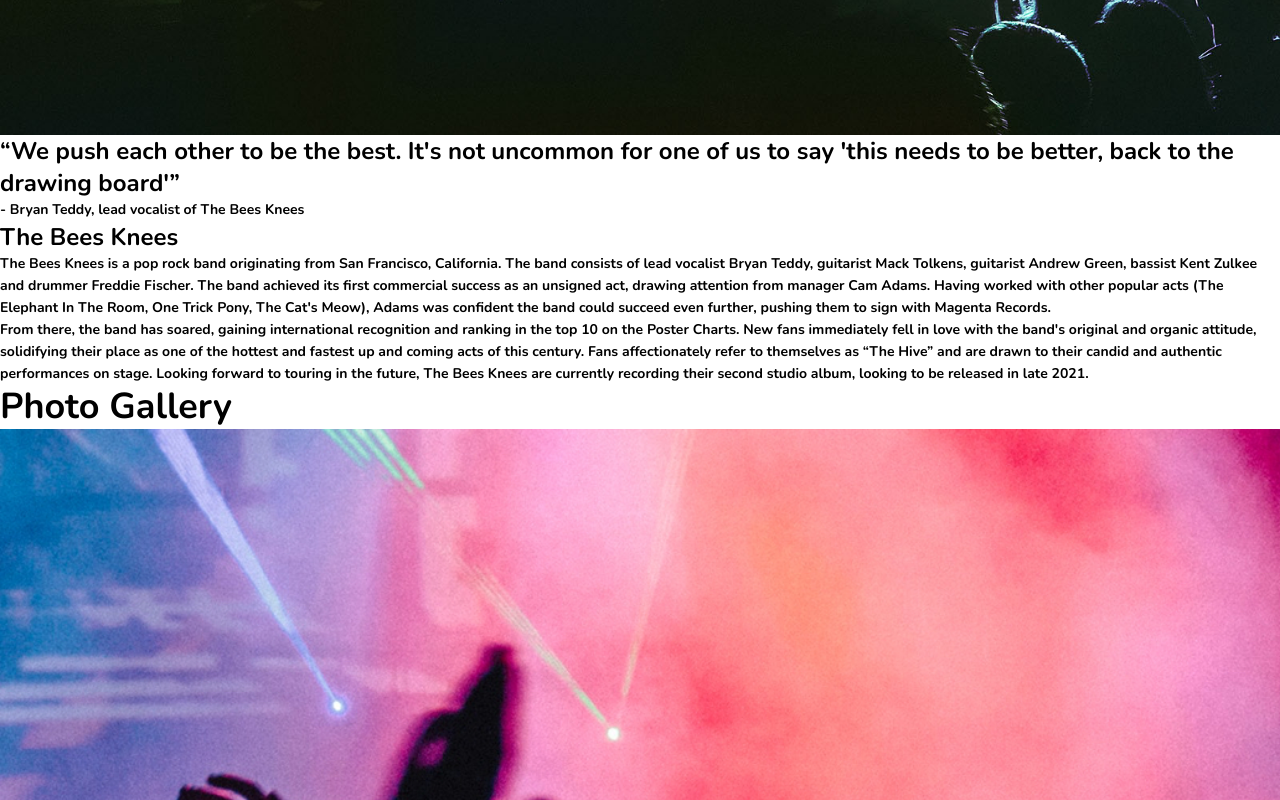
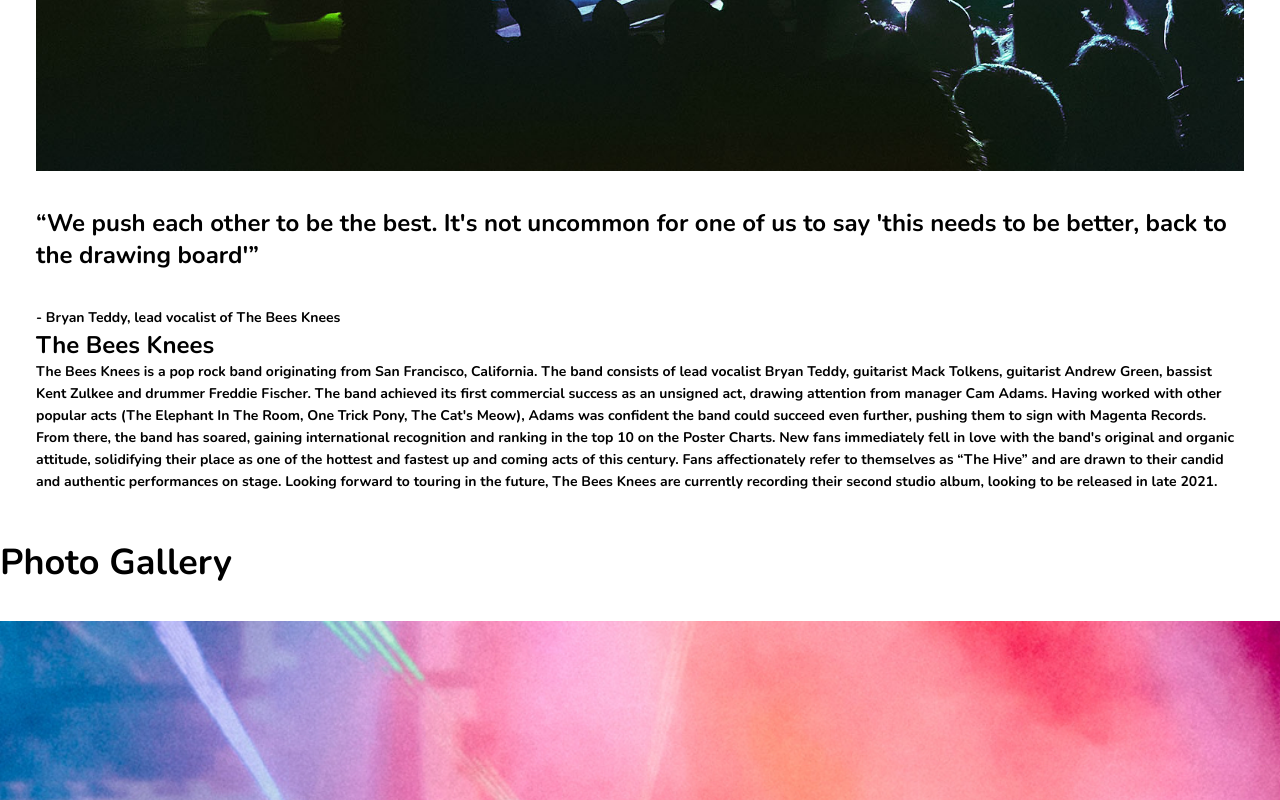
Before and after one commit to SobiahSelvarajah/ss-bandsite, a React (Create React App) app in the folder client/: page / in a window 1280 px wide. Shown: the part 1080-1880 px from the top of the page. Built offline with nearby package versions, Linux system fonts and the light colour scheme; the HTML template or start-up script is replaced by a standard one.

Commit message:
components: aboutComment styled and responsive

```diff
--- a/client/src/App.css
+++ b/client/src/App.css
@@ -14,6 +14,7 @@
     font-size: 24px;
     font-weight: 700;
     line-height: 32px;
+    padding: 24px 0 16px 0;
   }
   h3 {
     font-size: 14px;
@@ -46,6 +47,7 @@
   h2 {
     font-size: 36px;
     line-height: 44px;
+    padding: 48px 0 36px 0;
   }
   h3 {
     font-size: 24px;
--- a/client/src/components/about/About.css
+++ b/client/src/components/about/About.css
@@ -0,0 +1,8 @@
+.about__container {
+    padding: 0 16px;
+}
+@media only screen and (min-width: 768px) {
+    .about__container {
+        padding: 0 36px;
+    }
+}
--- a/client/src/components/aboutComment/AboutComment.css
+++ b/client/src/components/aboutComment/AboutComment.css
@@ -0,0 +1,9 @@
+.aboutComment__text {
+    padding: 16px 0;
+}
+
+@media only screen and (min-width: 768px) {
+    .aboutComment__text {
+        padding: 36px 0;
+    }
+}
```
